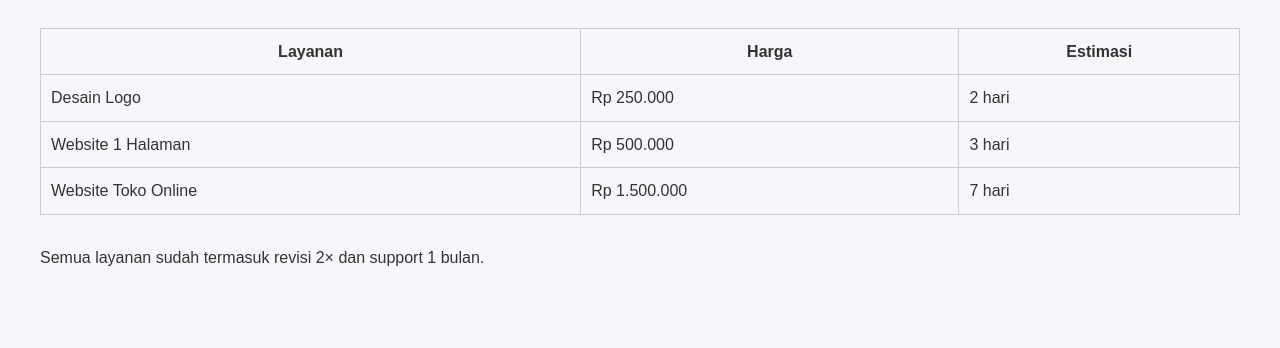
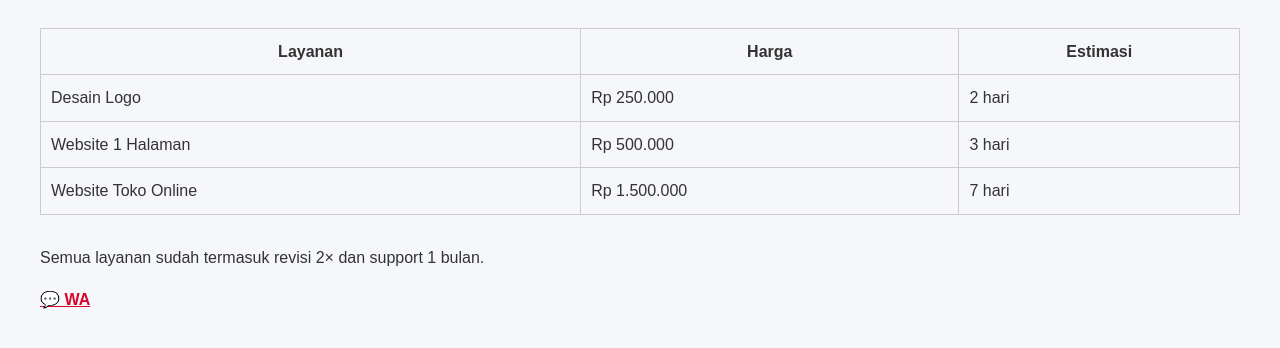
Before and after one commit to montejulio95-pixel/website-hudy, a plain HTML site: page layanan.html in a window 1280 px wide. Shown: the part 156-504 px from the top of the page. Drawn offline with Linux system fonts and the light colour scheme.

Commit message:
Update layanan.html

```diff
--- a/layanan.html
+++ b/layanan.html
@@ -45,6 +45,6 @@
   </table>
 
   <p>Semua layanan sudah termasuk revisi 2× dan support 1 bulan.</p>
-
+<a href="https://wa.me/6281234567890?text=Halo%20Hudy" class="wa-float">💬 WA</a>
 </body>
 </html>
```
